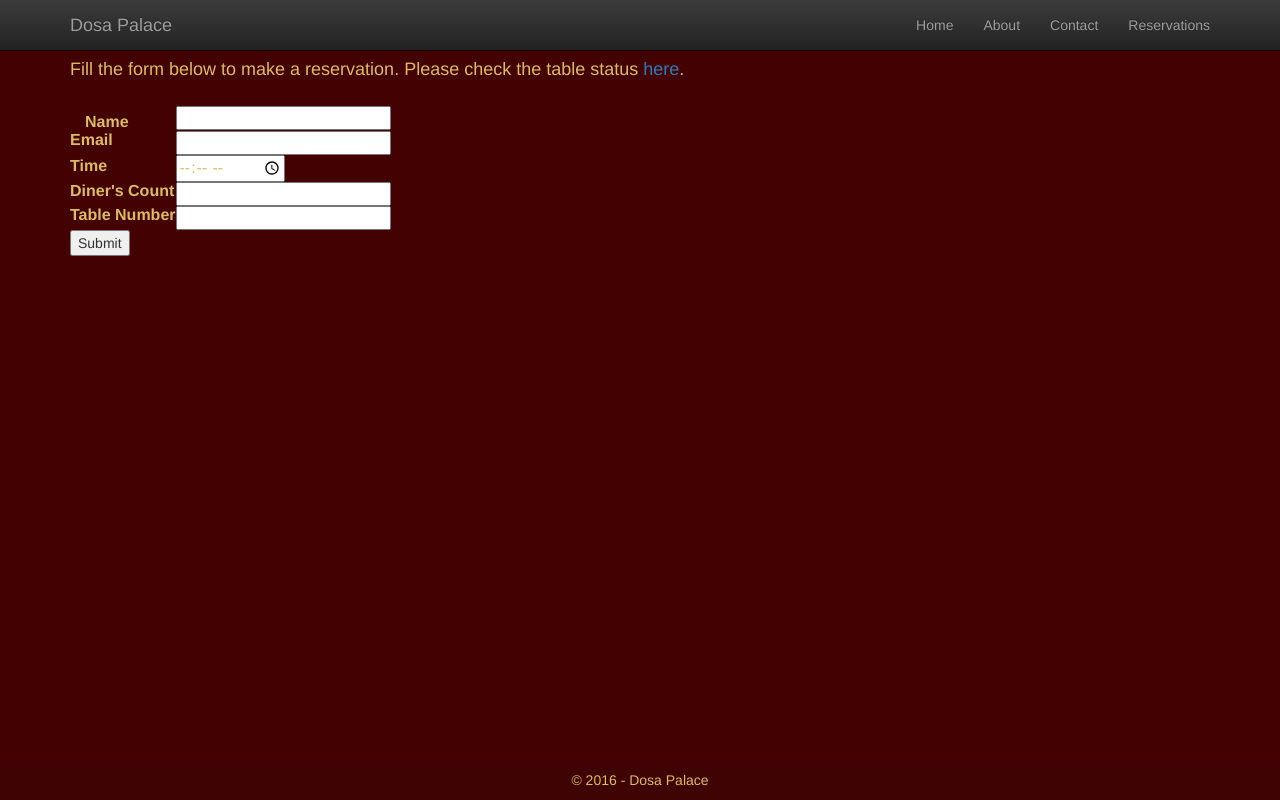
After one commit to SubasiniR/restaurant-php-project, a PHP site: page /reservation.php in a window 1280 px wide. The commit adds this page. Run offline with PHP 8.4, Linux system fonts and the light colour scheme; some libraries are stand-ins or nearby versions.

Commit message:
Removed the twig framework functions. Added reservation page. Added thanks pages as a response to user form submission. Added carousel in the index page with three image slideds. Made minor css changes in main.css file

```diff
--- a/src/css/main.css
+++ b/src/css/main.css
@@ -1,9 +1,28 @@
 
 body {
 	padding-top: 40px;
+	background-color: #430102;
 }
 
 
 @media screen and (max-width: 768px) {
     body { padding-top: 40px; }
 }
+
+main {
+	margin-top : 20px;
+}
+
+footer, #navbar {
+	background-color : #3F0303;
+	color : #DBBD60;
+}
+
+#footerText{
+	padding-top : 5px;
+
+}
+
+.golden{
+	color : #DBBD60;
+}
--- /dev/null
+++ b/src/includes/footer.php
@@ -0,0 +1,11 @@
+
+	<footer class = "footer navbar-fixed-bottom text-center">
+			<p id="footerText">&copy; 2016 - Dosa Palace</p>
+	</footer>
+</div>
+
+	<script src="https://code.jquery.com/jquery-2.1.3.min.js"></script>
+	<!--<script src="../src/js/jquery-1.11.3.min.js"></script>-->
+    <script src="../src/js/bootstrap.min.js"></script>
+</body>
+</html>
--- /dev/null
+++ b/src/includes/header.php
@@ -0,0 +1,34 @@
+<!--DOCTYPE html-->
+<html>
+<head>
+    <meta charset="utf-8" />
+    <meta name="viewport" content="width=device-width, initial-scale=1.0">
+    <title><?php echo $pageTitle; ?></title>
+	<link rel="stylesheet" type="text/css" href="../src/css/bootstrap.min.css">
+	<link rel="stylesheet" type="text/css" href="../src/css/main.css">
+    <!-- Optional Bootstrap theme -->
+    <link rel="stylesheet" href="../src/css/bootstrap-theme.min.css">
+</head>
+<body>
+    <div id="navbar" class="navbar navbar-inverse navbar-fixed-top" role="navigation">
+        <div class="container">
+            <div class="navbar-header">
+                <button type="button" class="navbar-toggle collapsed" data-toggle="collapse" data-target=".navbar-collapse">
+					<span class="sr-only">Toggle navigation</span>
+                    <span class="icon-bar"></span>
+                    <span class="icon-bar"></span>
+                    <span class="icon-bar"></span>
+                </button>
+				<a id="mainTitle" class="navbar-brand" href="index.php">Dosa Palace</a>
+            </div>
+            <div class="navbar-collapse collapse">
+                <ul class="nav navbar-nav navbar-right">
+                    <li><a href = "index.php">Home</a></li>
+                    <li><a href = "about.php">About</a></li>
+                    <li><a href = "contact.php">Contact</a></li>
+                    <li><a href = "reservation.php">Reservations</a></li>
+                </ul>
+            </div>
+        </div>
+    </div>
+    <div class="container body-content">
--- /dev/null
+++ b/src/process.php
@@ -0,0 +1,3 @@
+<?php
+
+ header("Location:thanks.php?name=".$_POST['name']."&email=".$_POST['email']);
--- /dev/null
+++ b/src/reservation.php
@@ -0,0 +1,48 @@
+<?php
+$pageTitle = "Make Reservations";
+include("includes/header.php"); ?>
+
+	<main>
+
+		<h4 class="golden"> Fill the form below to make a reservation. Please check the table status <a href="tableStatus.php">here</a>.</h4>
+
+		<form method="post" action="process.php" class="form-horizontal">
+
+		<table class = "golden">
+
+		  <div class="form-group">
+			  <tr>
+				<th><label for="name" class="control-label col-md-2">Name</label></th>
+				<div class="col-md-10">
+					<td><input type="text" id="name" name="name" value="" /></td>
+				</div>
+			  </tr>
+		  <div>
+
+		  <tr>
+		  <th><label for="email">Email</label></th>
+		  <td><input type="text" id="email" name="email" /></td>
+		  </tr>
+
+		  <tr>
+		  <th><label for="timeIn">Time</label></th>
+		  <td><input name="timeIn" type="time" id="timeIn"/> </td>
+		  </tr>
+
+		  <tr>
+		  <th><label for="count">Diner's Count</label></th>
+		  <td><input name="count" type="number" id="count"/></td>
+		  </tr>
+
+		  <tr>
+		  <th><label for="tableNumber">Table Number</label></th>
+		  <td><input name="tableNumber" type="number" id="tableNumber"/></td>
+		  </tr>
+
+		</table>
+		<input type="submit" value="Submit" />
+
+		</form>
+	</main>
+
+<?php include("includes/footer.php"); ?>
--- a/src/templates/about.twig
+++ /dev/null
@@ -1,4 +0,0 @@
-{% extends 'layout.twig' %}
-{% block content %}
-	<h1> HELLO about </h1>
-{% endblock content %}
--- a/src/templates/index.twig
+++ /dev/null
@@ -1,4 +0,0 @@
-{% extends 'layout.twig' %}
-{% block content %}
-	<h1> HELLO </h1>
-{% endblock content %}
```
Also changed, not shown: src/about.php (added, +9 -0 lines), src/contact.php (added, +9 -0 lines), src/index.php (+35 -42 lines), src/tableStatus.php (added, +9 -0 lines), src/templates/layout.twig (deleted, +0 -61 lines), src/thanks.php (added, +15 -0 lines), src/img/img1.jpg (added), src/img/img2.jpg (added), src/img/img3.jpg (added), src/templates/contact.twig (deleted), src/templates/reservation.twig (deleted).
